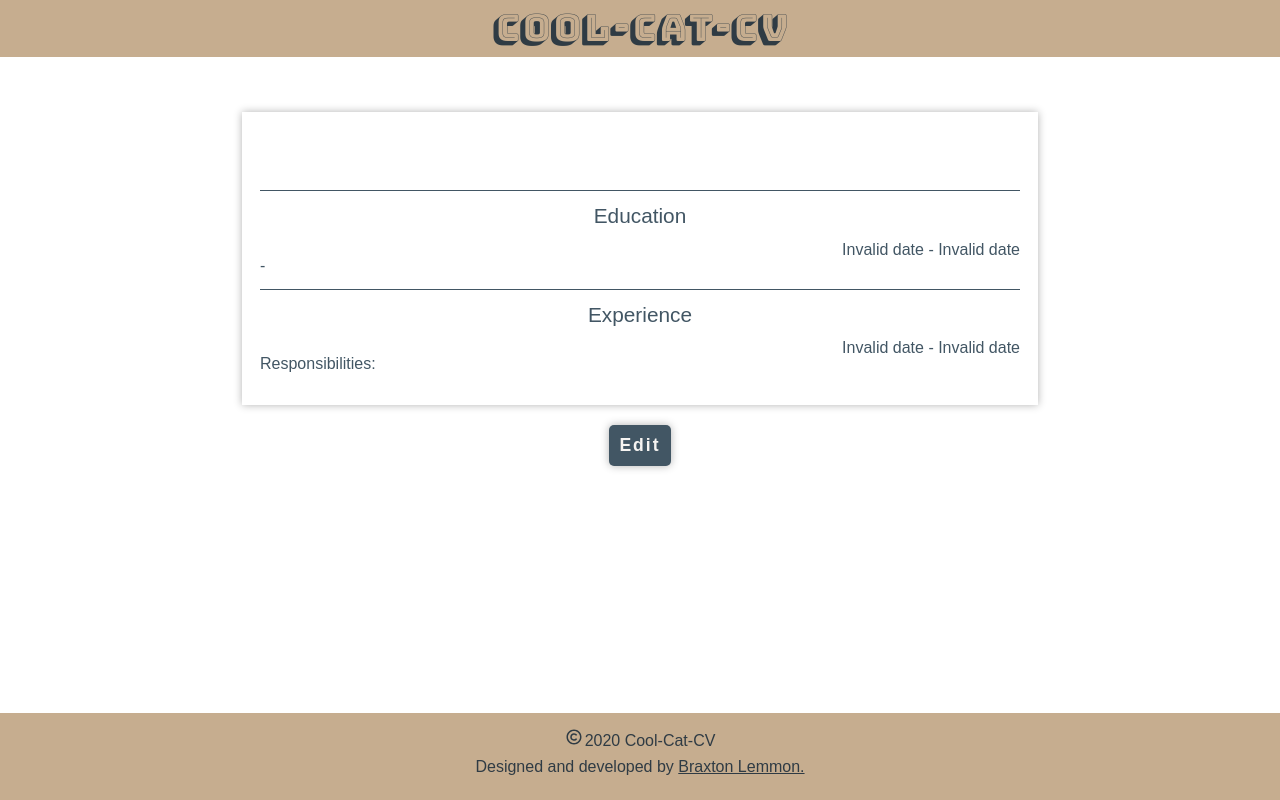
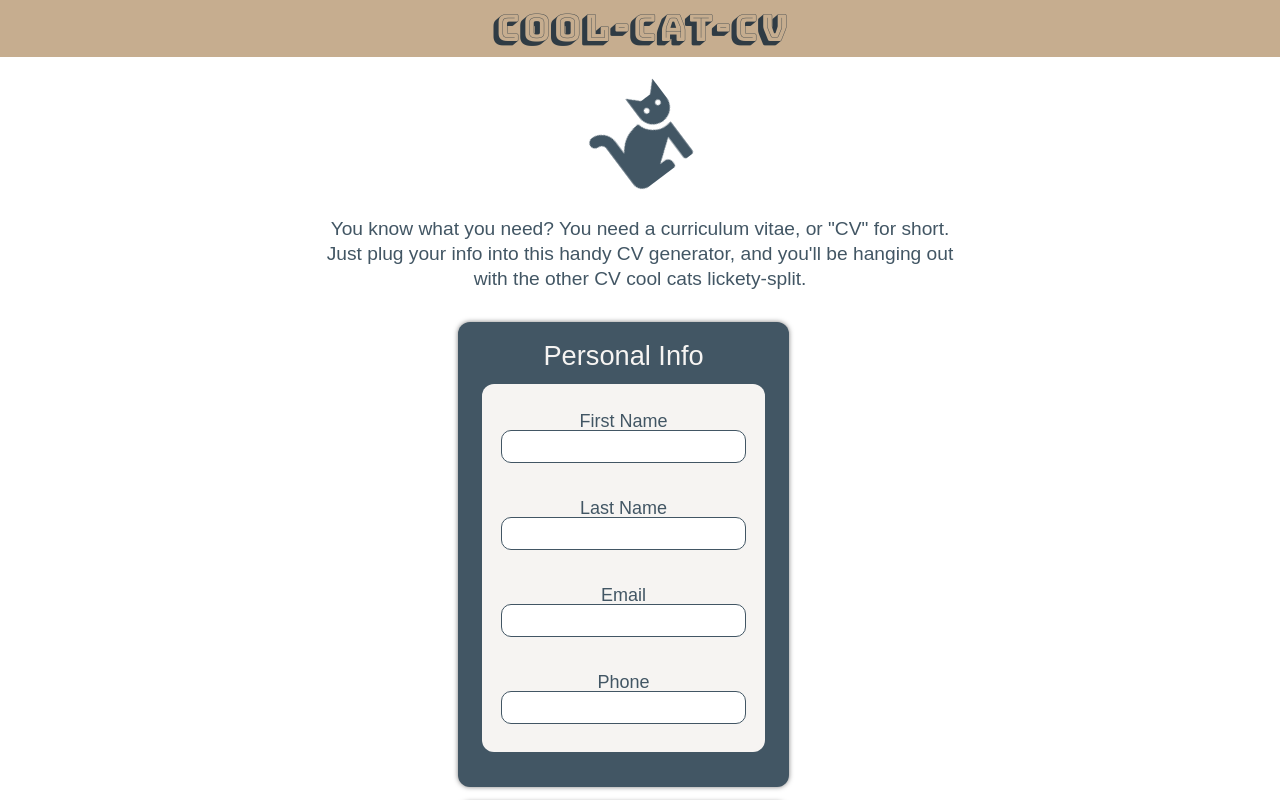
Before and after one commit to braxtonlemmon/cv-project-react, a React (Create React App) app: page / in a window 1280 px wide. Shown: the top 800 px of the page. Built offline with nearby package versions, Linux system fonts and the light colour scheme; a web font is replaced by a local one.

Commit message:
Begin to combine three separate forms (Personal, Education, Experience) into one single form (Main) for react-hook-form use.

```diff
--- a/package.json
+++ b/package.json
@@ -9,6 +9,7 @@
     "moment": "^2.29.1",
     "react": "^16.13.1",
     "react-dom": "^16.13.1",
+    "react-hook-form": "^6.10.1",
     "react-icons": "^3.11.0",
     "react-scripts": "3.4.3",
     "styled-components": "^5.2.0",
--- a/src/App.js
+++ b/src/App.js
@@ -1,4 +1,4 @@
-import React, { useState } from 'react';
+import React, { useState, useEffect } from 'react';
 import Header from './components/Header';
 import styled from 'styled-components';
 import GlobalStyle from './themes/globalStyles';
@@ -11,6 +11,8 @@ import Experience from './components/Experience';
 import Result from './components/Result';
 import Footer from './components/Footer';
 import { Button } from './components/Shared';
+import { FaBorderNone } from 'react-icons/fa';
+import MainFormContainer from './components/MainFormContainer';
 
 const Wrapper = styled.div`
   display: flex;
@@ -28,9 +30,13 @@ const Main = styled.main`
   margin-bottom: 30px;
 `;
 
+const SubmitButton = styled(Button)`
+  cursor: pointer;
+`;
+
 function App() {
-  const [isEditing, setEditing] = useState(false);
-
+  const [isEditing, setEditing] = useState(true);
+  const [canSubmit, setCanSubmit] = useState(false);
   const [personalData, setPersonalData] = useState({
     firstName: '',
     lastName: '',
@@ -58,6 +64,7 @@ function App() {
       workEndDate: ''
     }
   ])
+
   // const [personalData, setPersonalData] = useState({
   //   firstName: 'Braxton',
   //   lastName: 'Lemmon',
@@ -103,9 +110,19 @@ function App() {
           isEditing &&
           <Main>
             <Intro />
-            <Personal
+            <MainFormContainer
               personalData={personalData}
               setPersonalData={setPersonalData}
+              educationData={educationData}
+              setEducationData={setEducationData}
+              experienceData={experienceData}
+              setExperienceData={setExperienceData}
+            />
+            {/* <Personal
+              personalData={personalData}
+              setPersonalData={setPersonalData}
+              setCanSubmit={setCanSubmit}
+              canSubmit={canSubmit}
             />
             <Education
               educationData={educationData}
@@ -114,8 +131,8 @@ function App() {
             <Experience
               experienceData={experienceData}
               setExperienceData={setExperienceData}
-            />
-            <Button onClick={handleSubmit}>Submit</Button>
+            /> */}
+            <SubmitButton canSubmit={canSubmit} onClick={handleSubmit}>Submit</SubmitButton>
           </Main>
         }
         {
--- a/src/components/EducationFormComponent.jsx
+++ b/src/components/EducationFormComponent.jsx
@@ -14,7 +14,7 @@ const Form = styled.form`
 function EducationFormComponent({ educationData, handleChange, handleDelete }) {
   return(
     <Wrapper>
-      <Form>
+      {/* <Form> */}
         <Row>
           <label htmlFor="school">School Name</label>
           <input
@@ -66,7 +66,7 @@ function EducationFormComponent({ educationData, handleChange, handleDelete }) {
           />
         </Row>
         <TrashButton onClick={(e) => handleDelete(e)} size={25} />
-      </Form>
+      {/* </Form> */}
     </Wrapper>
   )
 }
--- a/src/components/ExperienceFormComponent.jsx
+++ b/src/components/ExperienceFormComponent.jsx
@@ -8,7 +8,7 @@ const Row = styled(row)``;
 function ExperienceFormComponent({ experienceData, handleChange, handleDelete }) {
   return (
     <Wrapper>
-      <form>
+      {/* <form> */}
         <Row>
           <label htmlFor="company">Company</label>
           <input
@@ -59,7 +59,7 @@ function ExperienceFormComponent({ experienceData, handleChange, handleDelete })
           />
         </Row>
         <TrashButton onClick={(e) => handleDelete(e)} size={25} />
-      </form>
+      {/* </form> */}
     </Wrapper>
   )
 }
--- /dev/null
+++ b/src/components/MainFormComponent.jsx
@@ -0,0 +1,44 @@
+import React from 'react';
+import styled from 'styled-components';
+import { wrapper } from './Shared';
+import Personal from './Personal';
+import Education from './Education';
+import Experience from './Experience';
+
+const Wrapper = styled(wrapper)`
+
+`;
+
+function MainFormComponent({
+  personalData,
+  setPersonalData,
+  educationData,
+  setEducationData,
+  experienceData,
+  setExperienceData,
+  onSubmit,
+  handleSubmit
+}) {
+
+  return (
+    <Wrapper>
+      <form onSubmit={handleSubmit(onSubmit)}>
+        <Personal
+          personalData={personalData}
+          setPersonalData={setPersonalData}
+        />
+        <Education
+          educationData={educationData}
+          setEducationData={setEducationData}
+        />
+        <Experience
+          experienceData={experienceData}
+          setExperienceData={setExperienceData}
+        />
+        <button type="submit">Submit</button>
+      </form>
+    </Wrapper>
+  )
+}
+
+export default MainFormComponent;
--- /dev/null
+++ b/src/components/MainFormContainer.jsx
@@ -0,0 +1,35 @@
+import React from 'react';
+import { useForm } from 'react-hook-form';
+import MainFormComponent from './MainFormComponent';
+
+// I will make this one single form, instead of three separate forms as I have it now
+function MainFormContainer({
+  personalData,
+  setPersonalData,
+  educationData,
+  setEducationData,
+  experienceData,
+  setExperienceData
+}) {
+
+  const { register, handleSubmit } = useForm();
+  const onSubmit = (data, e) => {
+    e.preventDefault();
+    console.log('hey');
+  }
+
+  return (
+    <MainFormComponent
+      personalData={personalData}
+      setPersonalData={setPersonalData}
+      educationData={educationData}
+      setEducationData={setEducationData}
+      experienceData={experienceData}
+      setExperienceData={setExperienceData}
+      handleSubmit={handleSubmit}
+      onSubmit={onSubmit}
+    />
+  )
+}
+
+export default MainFormContainer;
--- a/src/components/PersonalFormComponent.jsx
+++ b/src/components/PersonalFormComponent.jsx
@@ -1,6 +1,7 @@
 import React from 'react';
 import { wrapper, row } from './Shared';
 import styled from 'styled-components';
+import { useForm } from 'react-hook-form';
 
 const Wrapper = styled(wrapper)`
 `;
@@ -10,9 +11,14 @@ const Row = styled(row)`
 `;
 
 function PersonalFormComponent({ personalData, handleChange }) {
+  const { register, handleSubmit, errors } = useForm({
+    mode: "onBlur",
+
+  });
+
   return (
     <Wrapper>
-      <form>
+      {/* <form> */}
         <Row>
           <label htmlFor="firstName">First Name</label>
           <input
@@ -21,6 +27,10 @@ function PersonalFormComponent({ personalData, handleChange }) {
             name="firstName"
             value={personalData.firstName}
             onChange={(e) => handleChange(e)}
+            ref={register({
+              required: true,
+              minLength: 1
+            })}
           />
         </Row>
         <Row>
@@ -53,7 +63,7 @@ function PersonalFormComponent({ personalData, handleChange }) {
             onChange={(e) => handleChange(e)}
           />
         </Row>
-      </form>
+      {/* </form> */}
     </Wrapper>
   )
 }
```
Also changed, not shown: src/components/PersonalFormContainer.jsx (+17 -1 lines), 1 other file (tests, documents, lock files or other folders).
